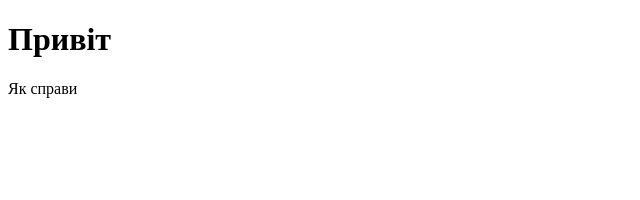
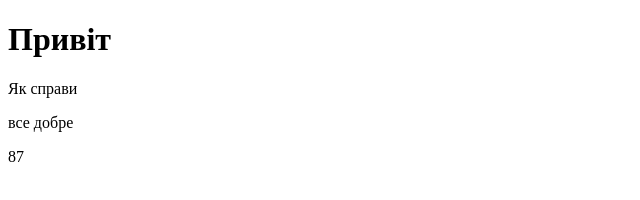
Before and after one commit to Iryna-Rakhmail/DemoLesson, a plain HTML site: page index.html in a window 1280 px wide. Shown: the full height of the page, 0-640 px from the left. Drawn offline with Linux system fonts and the light colour scheme.

Commit message:
add new string

```diff
--- a/index.html
+++ b/index.html
@@ -9,6 +9,7 @@
 <body>
     <h1>Привіт</h1>
     <p>Як справи</p>
+    <p>все добре</p>
 
 </body>
-</html>
+</html>87
```
